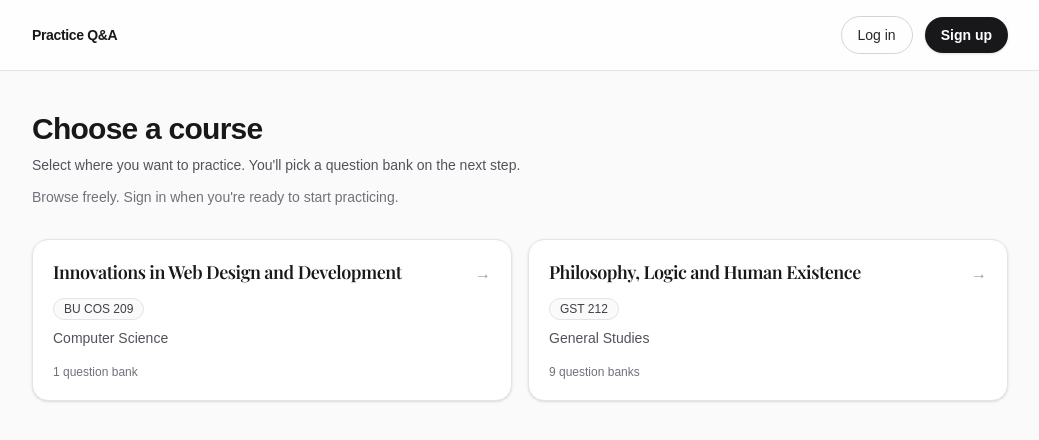
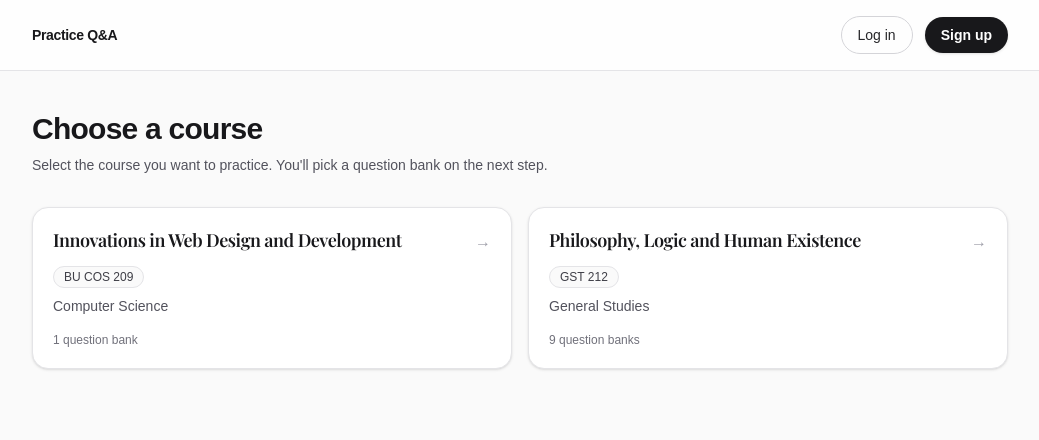
Before and after one commit to SamIron0/qaApp, a Next.js app: page / in a window 1280 px wide. Shown: the top 440 px of the page, without its empty margins (120-1159 px from the left). Built offline with nearby package versions, Linux system fonts and the light colour scheme; no server answers; a web font is replaced by a local one.

Commit message:
Update course selection text in HomePage component for clarity and remove unused user prompt for a cleaner interface.

```diff
--- a/app/page.tsx
+++ b/app/page.tsx
@@ -21,13 +21,8 @@ export default async function HomePage() {
         <div className="mb-8 max-w-2xl space-y-2">
           <h1 className="text-2xl font-semibold tracking-tight sm:text-3xl">Choose a course</h1>
           <p className="text-sm text-zinc-600 dark:text-zinc-400">
-            Select where you want to practice. You&apos;ll pick a question bank on the next step.
+            Select the course you want to practice. You&apos;ll pick a question bank on the next step.
           </p>
-          {!user ? (
-            <p className="pt-1 text-sm text-zinc-500 dark:text-zinc-500">
-              Browse freely. Sign in when you&apos;re ready to start practicing.
-            </p>
-          ) : null}
         </div>
 
         <ul className="grid gap-4 sm:grid-cols-2">
```
